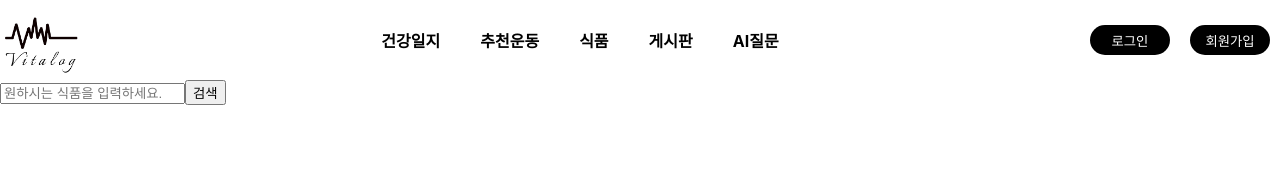
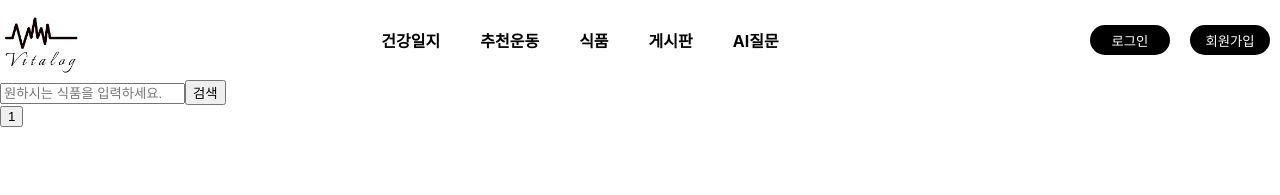
Before and after one commit to 1ast00/KH_FinalProject_2team_front, a React (Create React App) app: page /food/search in a window 1280 px wide. Both pictures are taken after a click on the button "검색". Shown: the top 195 px of the page. Built offline with nearby package versions, Linux system fonts and the light colour scheme.

Commit message:
마지막 페이지로 가는 버튼을 제외한 pagination.jsx완료

```diff
--- a/src/components/FoodSearch.jsx
+++ b/src/components/FoodSearch.jsx
@@ -1,5 +1,6 @@
 import { useEffect, useState } from "react";
 import { getSearchResult } from "../service/authApi";
+import Pagination from "./Pagination";
 
 export default () => {
 
@@ -13,6 +14,11 @@ export default () => {
     //searchTxt의 결과값을 상태값으로 저장할 변수를 하나 만듬: foodData
     const [foodData, setFoodData] = useState([]);
 
+    //Pagination
+    const [currentPage,setCurrentPage] = useState(1);
+    const PAGE_SIZE =5;
+    const [searchPerformed,setSearchPerformed] = useState(false);
+
     useEffect(() => {
 
         if(!searchTxt) return;
@@ -21,9 +27,8 @@ export default () => {
 
         {/* 2. searchTxt값을 api를 받는 controller에 연결해서 넘겨줌*/}
         const fetchApiData = async() => {
-        const responseData = await getSearchResult(searchTxt);
-        // {/* response가 왔는지 확인하는 콘솔창*/}
-        // console.log("responseData in FoodSearch.jsx: ",responseData);
+        const responseData = await getSearchResult(searchTxt, currentPage);
+
         {/* 3. response값을 foodData에 넣어줌*/}
         setFoodData(responseData);
         // {/* foodData를 확인하는 콘솔창: 의미없음. 다음 렌더링 사이클이 되어야만 업데이트 됨. setState는 비동기임*/}
@@ -35,8 +40,7 @@ export default () => {
 
         fetchApiData(searchTxt);
 
-
-    },[searchTxt])
+    },[searchTxt, currentPage])
 
 
     const handleSearch = () => {
@@ -45,6 +49,9 @@ export default () => {
         //따라서 렌더링 후 실행되는 useEffect를 이용해 다시금 렌더링 해보는 방법을 고안
         setSearchTxt(query);
         console.log("handleSearch()안 searchTxt: "+ searchTxt);
+
+        setCurrentPage(1);
+        setSearchPerformed(true);
     }
 
     const parseNutrients = (nutrientStr) => {
@@ -104,6 +111,13 @@ export default () => {
                         )
                     })
                 }
+                                <Pagination
+                                    currentPage={currentPage}
+                                    dataLength={foodData?.data?.length}
+                                    pageSize={PAGE_SIZE}
+                                    onPageChange={setCurrentPage}
+                                    searchPerformed={searchPerformed}
+                                />
             </div>
         </div>
     );
--- /dev/null
+++ b/src/components/Pagination.jsx
@@ -0,0 +1,19 @@
+export default ({currentPage,dataLength,pageSize,onPageChange,searchPerformed}) => {
+
+    // console.log("currentPage in Pagination.jsx",currentPage);
+    console.log("dataLength in Pagination.jsx",dataLength);
+    // console.log("pageSize in Pagination.jsx",pageSize);
+    // console.log("onPageChange in Pagination.jsx",onPageChange);
+
+    const hasNext = dataLength === pageSize;
+    const hasPrev = currentPage > 1;
+
+    return(
+        <div>
+            {hasPrev && currentPage > 2 && (<button onClick={() => onPageChange(currentPage =1)}> &lt&lt </button>)}
+            {hasPrev && (<button onClick={() => onPageChange(currentPage -1)}> &lt </button>)}
+            {dataLength !== 0 && searchPerformed  && (<button onClick={() => onPageChange(currentPage)}>{currentPage}</button>)}
+            {hasNext && (<button onClick={() => onPageChange(currentPage +1)}> &gt </button>)}
+        </div>
+    );
+}
--- a/src/service/authApi.js
+++ b/src/service/authApi.js
@@ -86,12 +86,17 @@ export const apiLogout = async () => {
 };
 
 // HACCP 인증 api에서 데이터를 받아오는 함수
-export const getSearchResult = async (searchTxt) => {
+export const getSearchResult = async (searchTxt, currentPage) => {
+
+    console.log("currentPage in authApi: "+currentPage);
+
     const response = await authApi.get('/food/search', {
         params: {
-            searchTxt
+            searchTxt,
+            page: currentPage
         }
     });
     console.log("response.data in authApi: ",response.data);
+    console.log("response.data.data.length in authApi: ",response.data.data.length)
     return response.data;
 }
```
